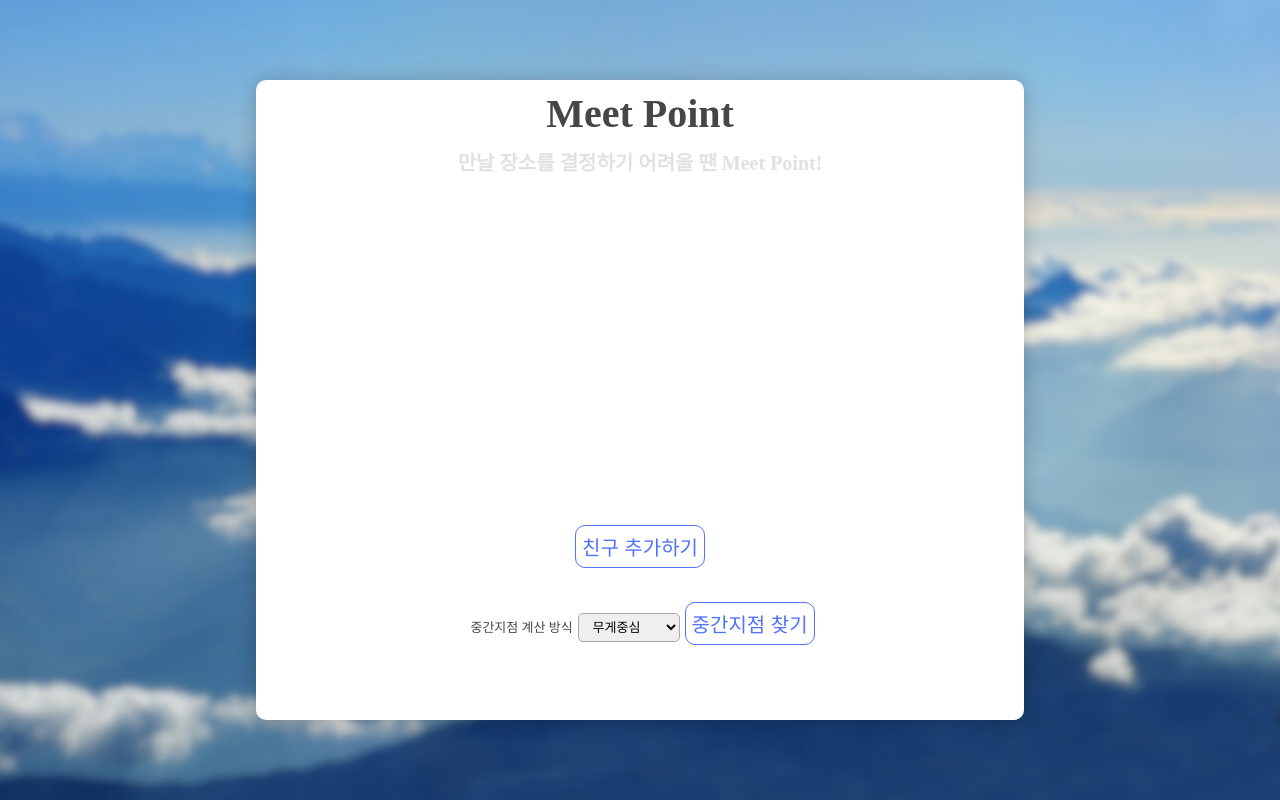
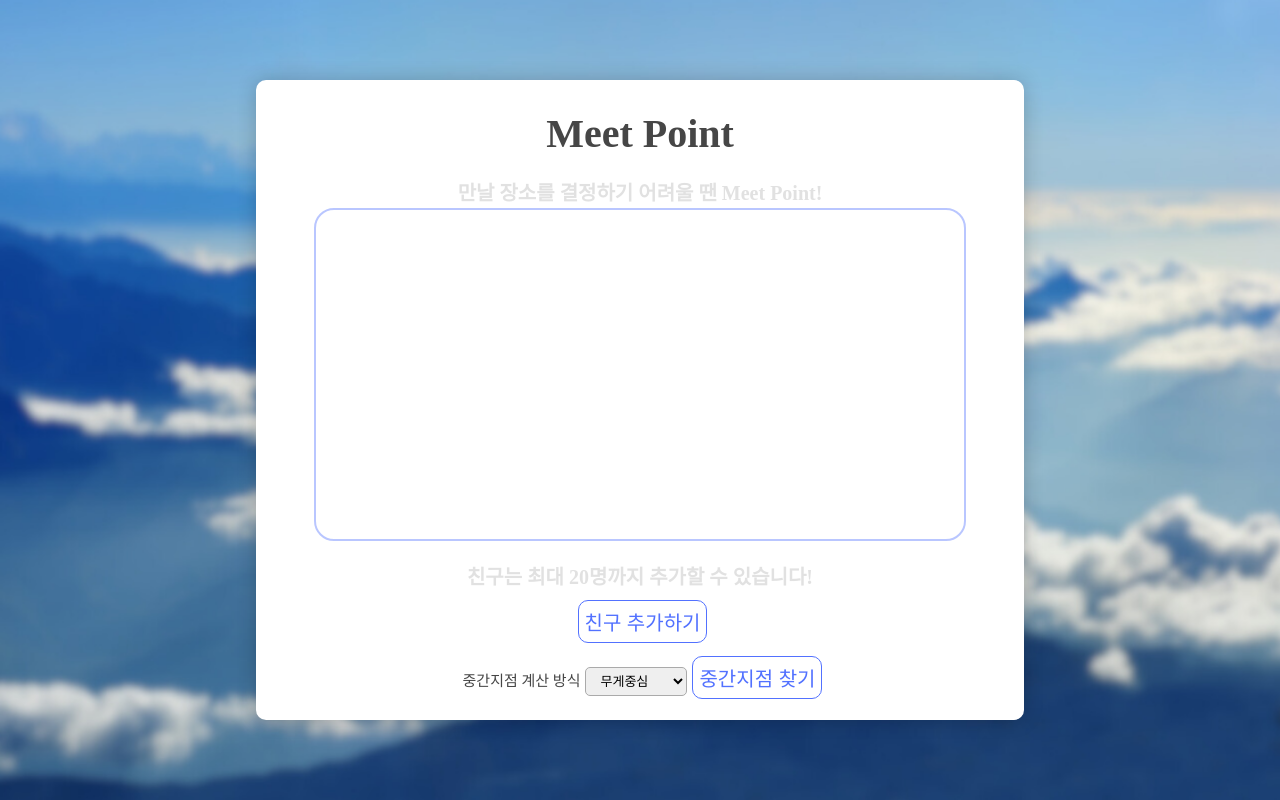
Before and after one commit to kjy0124/MeetPoint, a Vue app: page /InputPage in a window 1280 px wide. Shown: the top 800 px of the page. Built offline with nearby package versions, Linux system fonts and the light colour scheme.

Commit message:
240331 권지용 첫페이지 수정2

```diff
--- a/src/components/InputPage.vue
+++ b/src/components/InputPage.vue
@@ -14,17 +14,17 @@
                                 :class="{ 'with-border': index !== friendList.length }">
                                 <div class="element-left">{{ friend.name.trim() !== '' ? friend.name : "친구"+(index+1) }}</div>
                                 <div class="element-mid">{{ friend.address }}</div>
-                                <button class="element-right delete" @click="removeFriend(friend)"></button>
+                                <img src="@/assets/x-circle.svg" class="element-right" @click="removeFriend(friend)">
                             </li>
                         </ul>
                     </div>
                     <div class="warper-mid-btm">
-                        <button class="add-button" @click="openModal()">친구 추가하기</button>
+                        <h3>친구는 최대 20명까지 추가할 수 있습니다!</h3>
+                        <button class="add-button" @click="openModal()" :disabled="friendList.length >= 20">친구 추가하기</button>
                     </div>
-
                 </div>
                 <div class="warper-btm">
-                    <form action="#">
+                    <form action="/KakaoMap.page">
                         <label>중간지점 계산 방식</label>
                         <select>
                             <option>무게중심</option>
@@ -38,16 +38,16 @@
         </div>
     </div>
     <!-- 모달 창-->
-    <div class="modal-warper" v-if="modalOpen">
+    <div class="modal-warper" v-if="modalOpen" @click.self="closeModal()">
         <div class="modal-content">
             <div class="modal-content-top">
                 <img src="@/assets/caret-modal-fill.svg" alt="뒤로가기" @click="closeModal()" />
-                <input class="input-name" placeholder="이름을 입력하세요!" type="text" id="name" v-model="name" />
+                <input class="input-name" placeholder="이름을 입력하세요!" type="text" id="name" v-model="name" maxlength="17"/>
                 <img src="@/assets/mylocation.svg" alt="현재 위치" />
             </div>
             <div class="modal-content-btm">
-                <input class="input-location" placeholder="어디에서 출발하나요?" type="text" id="location" v-model="location" />
-                <img class="search-img" src="../assets/돋보기.png" @click="addFriend()" />
+                <input class="input-location" placeholder="어디에서 출발하나요?" type="text" id="location" v-model="location" maxlength="36"/>
+                <img class="search-img" src="../assets/돋보기.png" @click="addFriend()"/>
             </div>
         </div>
     </div>
@@ -57,35 +57,38 @@ export default {
     data() {
         return {
             friendList: [], // 친구 목록을 관리할 배열
-            modalOpen: false,
+            modalOpen: false, //모달의 상태 여부
             name: '', // 사용자 이름 저장하는 변수
             location: '', // 모달 창에서 선택한 위치를 저장하는 변수
         };
     },
     methods: {
+        /* 모달창을 여는 함수 */
         openModal() {
             this.modalOpen = true;
         },
 
+        /* 모달창을 닫고 text영역을 초기화 하는 함수 */
         closeModal() {
             this.modalOpen = false;
             this.name = '';
             this.location = '';
         },
 
+        /* 튜플 추가 함수 */
         addFriend(){
             if(this.location.trim() ===''){
                 alert("주소를 입력하세요!");
-                return;
+                return; //주소가 공백이면 알람창을 띄우고 돌아감
             }
-            this.friendList.push({ name: this.name, address: this.location});
-            // this.closeModal();
+            this.friendList.push({ name: this.name, address: this.location}); //입력한 값을 배열에 추가
+            this.closeModal();
         },
 
+        /* 튜플 삭제 함수 */
         removeFriend(index) {
             this.friendList.splice(index, 1);
         }
     }
 }
 </script>
-<style></style>
--- a/src/css/component.css
+++ b/src/css/component.css
@@ -31,7 +31,7 @@
 
 .warper-mid {
     width: 85%;
-    height: 60%;
+    height: 65%;
     display: flex;
     flex-direction: column;
     justify-content: center;
@@ -40,18 +40,25 @@
 
 .warper-btm {
     width: 100%;
-    height: 20%;
+    height: 15%;
+    display: flex;
+    justify-content: center;
+    align-items: center;
+}
+
+.warper-btm label{
+    font-size: 1.5em;
 }
 
 .warper-top h1 {
     font-size: 4em;
-    margin-bottom: 10px;
+    margin-top: 0.5em;
 }
 
 .warper-top h3 {
+    margin-top: 1em;
     font-size: 2em;
     color: #dcdcdcdc;
-
     @media screen and (max-width: 1000px) {
         display: none;
     }
@@ -62,12 +69,14 @@
     height: 80%;
     font-size: 2rem;
     overflow-y: auto;
+    border: rgba(82, 113, 255, 0.4) 2px solid;
+    border-radius: 1em;
+    padding: 1em;
 }
 
 .with-border {
     display: flex;
-    border-bottom: 1px solid #dcdcdc;
-    /* 선의 스타일은 필요에 따라 조정 가능합니다. */
+    padding: 0.3em;
 }
 
 .warper-mid-top li {
@@ -76,21 +85,22 @@
 
 .element-left {
     width: 20%;
-    background-color: #5271ff;
+    background-color: rgba(82, 113, 255, 0.9);
     border-radius: 1em;
     color: #fefefe;
     margin-right: 10%;
 }
 
 .element-mid {
-    width: 33%;
-    border: #5271ff 1px solid;
+    width: 50%;
+    border: rgba(82, 113, 255, 0.4) 2px solid;
     border-radius: 1em;
     color: #5271ff;
 }
 
 .element-right {
-    width: 33%;
+    margin-left: 4em;
+    width: 3%;
 }
 
 .warper-mid-btm {
@@ -98,16 +108,10 @@
     height: 20%;
 }
 
-.delete {
-    display: inline-block;
-}
-
-.delete:after {
-    display: inline-block;
-    content: "\00d7";
-    font-size: 20px;
-    background-color: gray;
-    border-radius: 50%;
+.warper-mid-btm h3 {
+    margin-top: 1em;
+    font-size: 2em;
+    color: #dcdcdcdc;
 }
 
 .add-button {
@@ -158,7 +162,7 @@
     background-color: #fefefe;
     border-radius: 10px;
     width: 30%;
-    height: 20%;
+    height: 70%;
     padding: 1.5em;
     box-shadow: 0px 0px 20px rgb(0, 0, 0, .2);
 }
```
